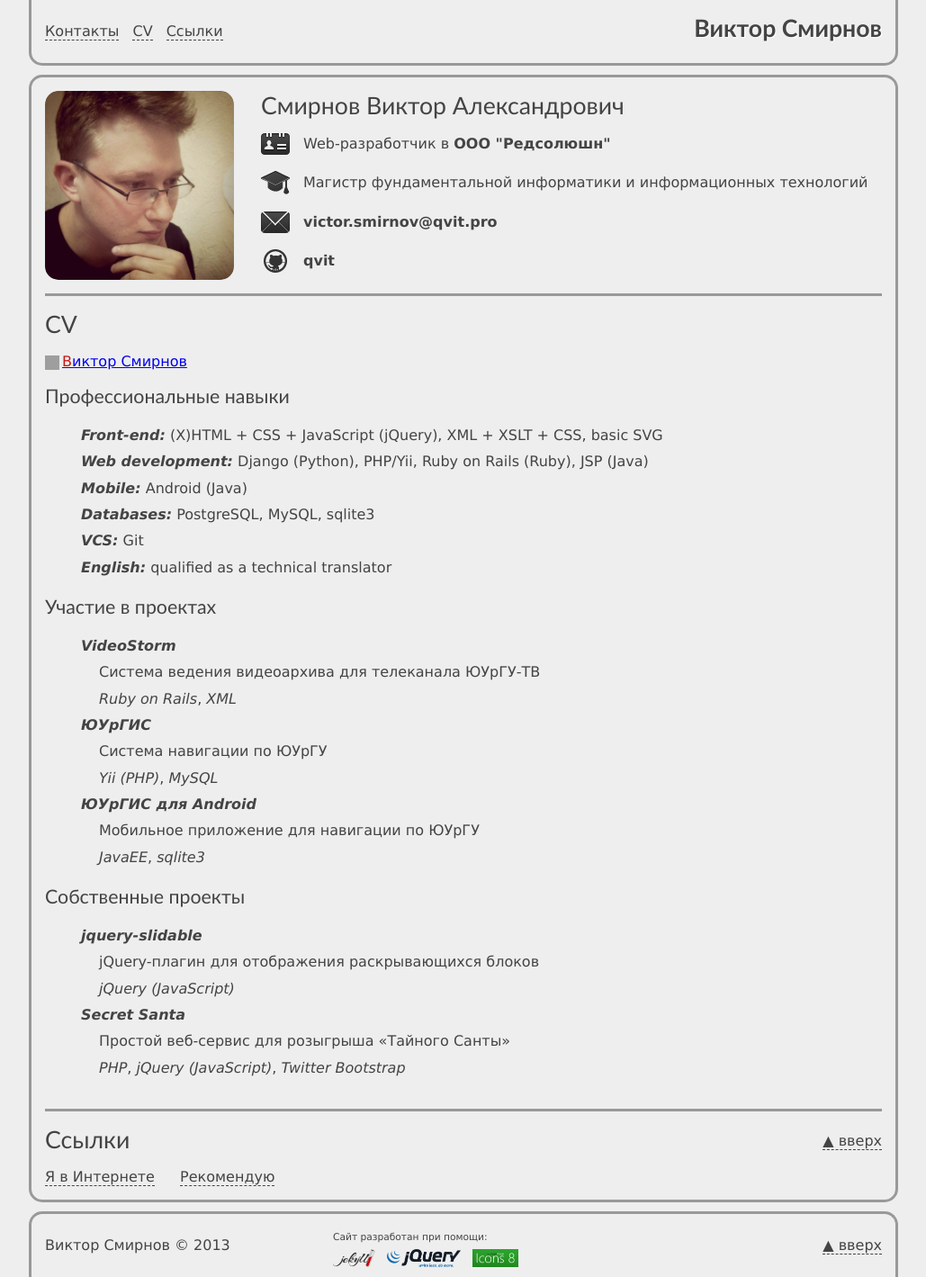
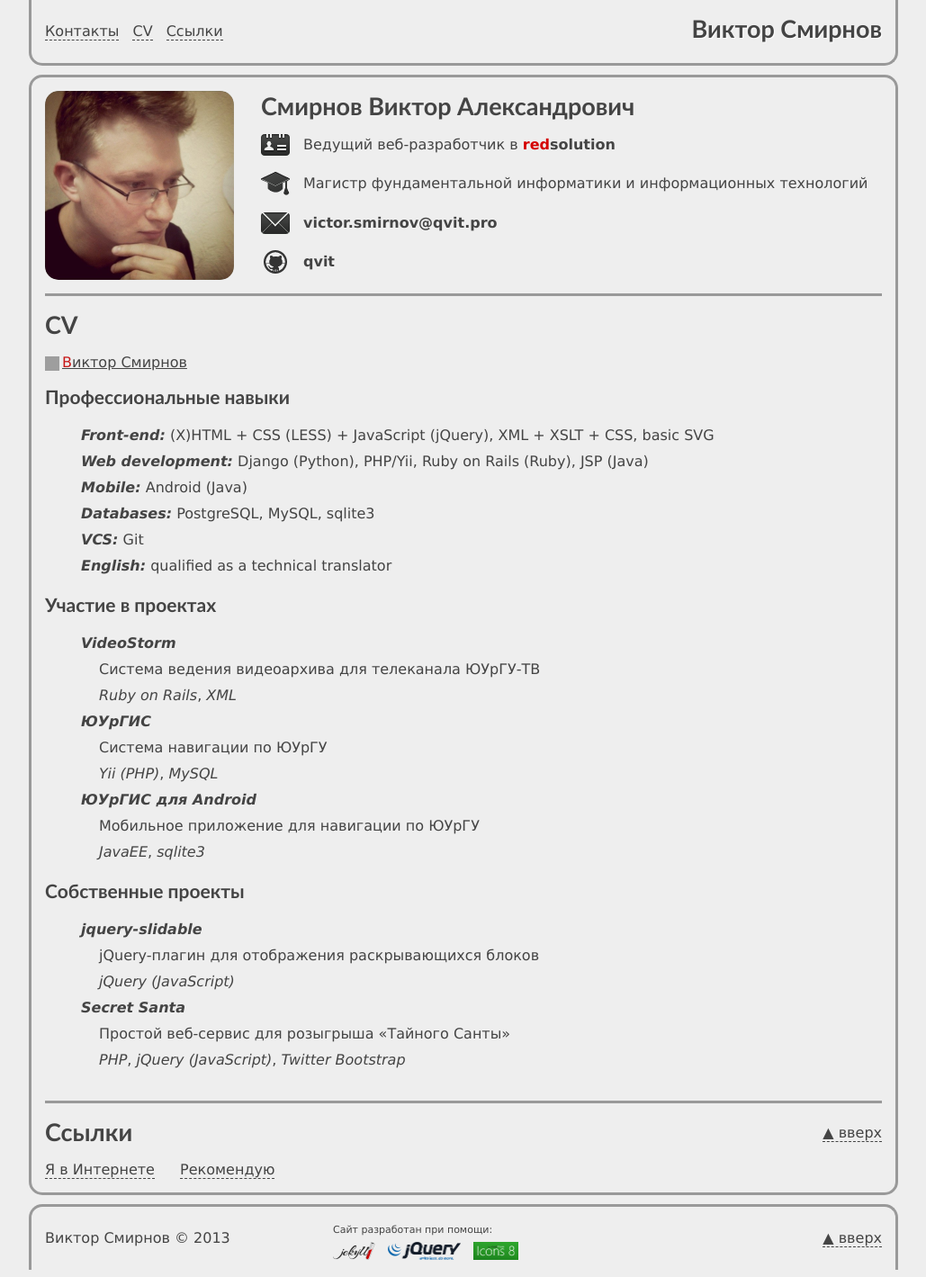
Before and after one commit to qvit/qvit.github.io, a Jekyll site: the page built from index.html, in a window 1280 px wide. Shown: the whole page at 90% size, without its empty margins (125-1154 px from the left). Built offline with Jekyll 4.4.1, drawn with Linux system fonts in a browser that asks for light colours; nearby versions of some CDN libraries; comment, search, counter and statistics services are not loaded; grey boxes are pictures that could not be loaded.

Commit message:
~ Небольшие косметические изменения

```diff
--- a/_includes/contacts.html
+++ b/_includes/contacts.html
@@ -12,9 +12,9 @@
 	<div id="intro" class="omega grid_9">
 		<h1>Смирнов Виктор Александрович</h1>
 		<p class="icon job">
-			Web-разработчик в
+			Ведущий веб-разработчик в
 			<a class="hidden" target="_blank" href="http://redsolution.ru">
-				<strong>ООО "Редсолюшн"</strong>
+				<strong><span class="red">red</span>solution</strong>
 			</a>
 		</p>
 		<p class="icon study">Магистр фундаментальной информатики и информационных технологий</p>
--- a/_includes/cv.html
+++ b/_includes/cv.html
@@ -1,13 +1,13 @@
 <div id="cv" class="block grid_12">
-	<h1>CV</h1>
+	<h2>CV</h2>
 	<p>
 		<a href="http://VictorSmirnov.moikrug.ru/?from=userlink"><img class="moikrug" src="http://moikrug.ru/images/icon.gif" alt="Мой Круг - Виктор Смирнов" title="Мой Круг - Виктор Смирнов" /></a><a href="http://VictorSmirnov.moikrug.ru/?from=userlink" title="Мой Круг - Виктор Смирнов"><span style="color: #C71717">В</span>иктор Смирнов</a>
 	</p>
-	<h2>Профессиональные навыки</h2>
+	<h3>Профессиональные навыки</h3>
 	<ul>
 		<li>
 			<span class="category">Front-end:</span>
-			(X)HTML + CSS + JavaScript (jQuery),
+			(X)HTML + CSS (LESS) + JavaScript (jQuery),
 			XML + XSLT + CSS, basic SVG
 		</li>
 		<li>
@@ -36,7 +36,7 @@
 			qualified as a technical translator
 		</li>
 	</ul>
-	<h2>Участие в проектах</h2>
+	<h3>Участие в проектах</h3>
 	<ul>
 		<li>
 			<span class="category">
@@ -64,7 +64,7 @@
 			</div>
 		</li>
 	</ul>
-	<h2>Собственные проекты</h2>
+	<h3>Собственные проекты</h3>
 	<ul>
 		<li>
 			<span class="category">
--- a/_includes/links.html
+++ b/_includes/links.html
@@ -66,7 +66,7 @@
 					По <a href="http://goo.gl/8Ykc0" target="_blank">данной ссылке</a> при регистрации получите на 500 МБ больше места на облаке.
 				</p>
 				<p>
-					<strong><a href="https://www.sugarsync.com/" class="hidden" target="_blank">Подробнее...</a></strong>
+					<strong><a href="https://www.sugarsync.com/" target="_blank">Подробнее</a></strong>
 				</p>
 			</div>
 			<div id="cloud9-popup" class="popup">
@@ -77,7 +77,7 @@
 					Возможна привязка к аккаунтам на GitHub и Bitbucket.
 				</p>
 				<p>
-					<strong><a href="https://c9.io/" class="hidden" target="_blank">Подробнее...</a></strong>
+					<strong><a href="https://c9.io/" target="_blank">Подробнее</a></strong>
 				</p>
 			</div>
 		</div>
--- a/css/style.css
+++ b/css/style.css
@@ -10,22 +10,21 @@ body {
 	padding: 0px;
 	}
 
-strong {
-	font-weight: 600;
-	}
-
 img {
 	border: none;
 	}
 
-h1 {
-	font: 20pt Trebuchet MS;
+h1, h2, h3 {
+	font-family: "Trebuchet MS", Arial, sans;
 	margin: 0;
 	}
 
-h2 {
-	font: 16pt Trebuchet MS;
-	margin: 0;
+h1, h2 {
+	font-size: 27px;
+	}
+
+h3 {
+	font-size: 21px;
 	}
 
 .wrapper {
@@ -60,22 +59,24 @@ h2 {
 	color: #444;
 	}
 
-a.plain {
-	text-decoration: none;
+.red {
+	color: #D40000;
+	}
+
+a {
 	color: inherit;
 	}
 
-.lt-ie8 a.plain {
+.lt-ie8 {
 	color: #444;
+	}
+
+a.plain {
+	text-decoration: none;
 	}
 
 a.hidden {
 	text-decoration: none;
-	color: inherit;
-	}
-
-.lt-ie8 a.hidden {
-	color: #444;
 	}
 
 a.hidden:hover {
@@ -194,8 +195,8 @@ ul.horizontal li {
 			}
 
 	#title {
-		font-family: Trebuchet MS;
-		font-size: 20pt;
+		font-family: "Trebuchet MS", Arial, sans;
+		font-size: 27px;
 		text-align: right;
 		}
 
@@ -314,7 +315,7 @@ ul.horizontal li {
 			}
 
 		#cv ul {
-			line-height: 22pt;
+			line-height: 29px;
 			list-style: none;
 			/*margin-left: 0;*/
 			}
@@ -404,7 +405,7 @@ ul.horizontal li {
 						}
 
 				#studies .copyright {
-					font-size: 10pt;
+					font-size: 13px;
 					}
 
 	#links {
@@ -448,7 +449,7 @@ ul.horizontal li {
 		}
 
 	#created-with {
-		font-size: 8pt;
+		font-size: 11px;
 		line-height: 22px;
 		}
 
```
